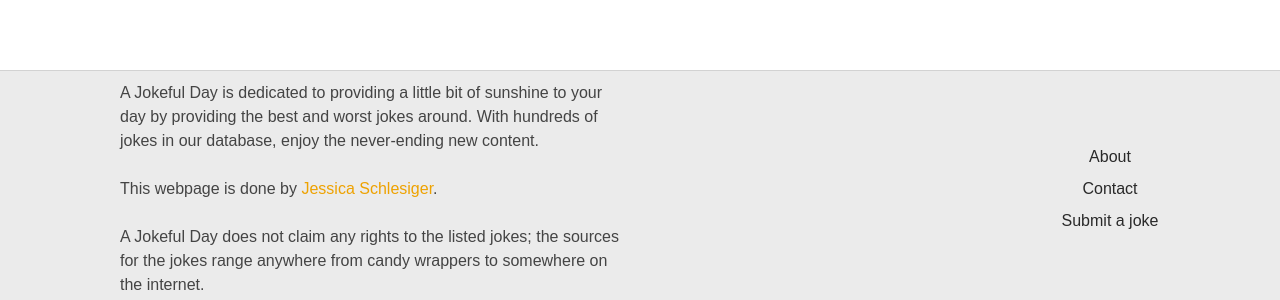
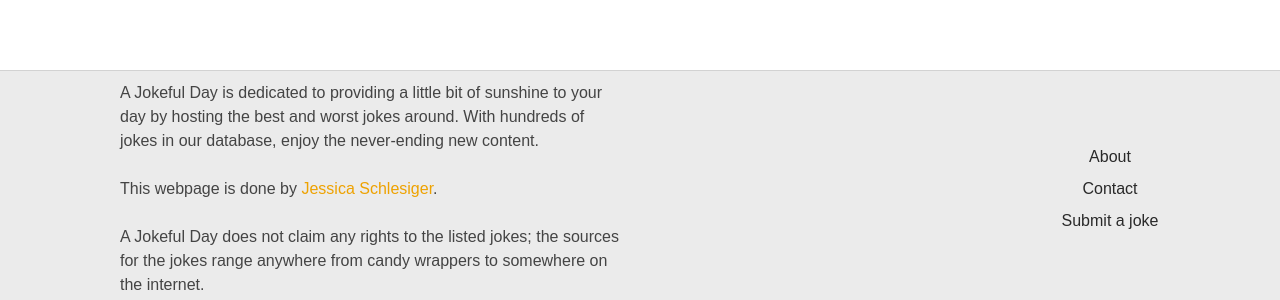
Before and after one commit to A-Byte-Sized/AJokefulDay, a Jekyll site: the page built from submit-a-joke.html, in a window 1280 px wide. Shown: the part 593-893 px from the top of the page. Built offline with Jekyll 4.4.1, drawn with Linux system fonts in a browser that asks for light colours.

Commit message:
Added more jokes, updated description.

```diff
--- a/_data/settings.yml
+++ b/_data/settings.yml
@@ -3,7 +3,7 @@
 
 title: A Jokeful Day
 description: |
- A Jokeful Day is dedicated to providing a little bit of sunshine to your day by providing the best and worst jokes around. With hundreds of jokes in our database, enjoy the never-ending new content.<br><br>
+ A Jokeful Day is dedicated to providing a little bit of sunshine to your day by hosting the best and worst jokes around. With hundreds of jokes in our database, enjoy the never-ending new content.<br><br>
  This webpage is done by <a href="http://JessicaSchlesiger.ml">Jessica Schlesiger</a>.<br><br>
  A Jokeful Day does not claim any rights to the listed jokes; the sources for the jokes range anywhere from candy wrappers to somewhere on the internet.
 logo: logo.png
```
Also changed, not shown: _data/traditional.yml (+9 -0 lines).
